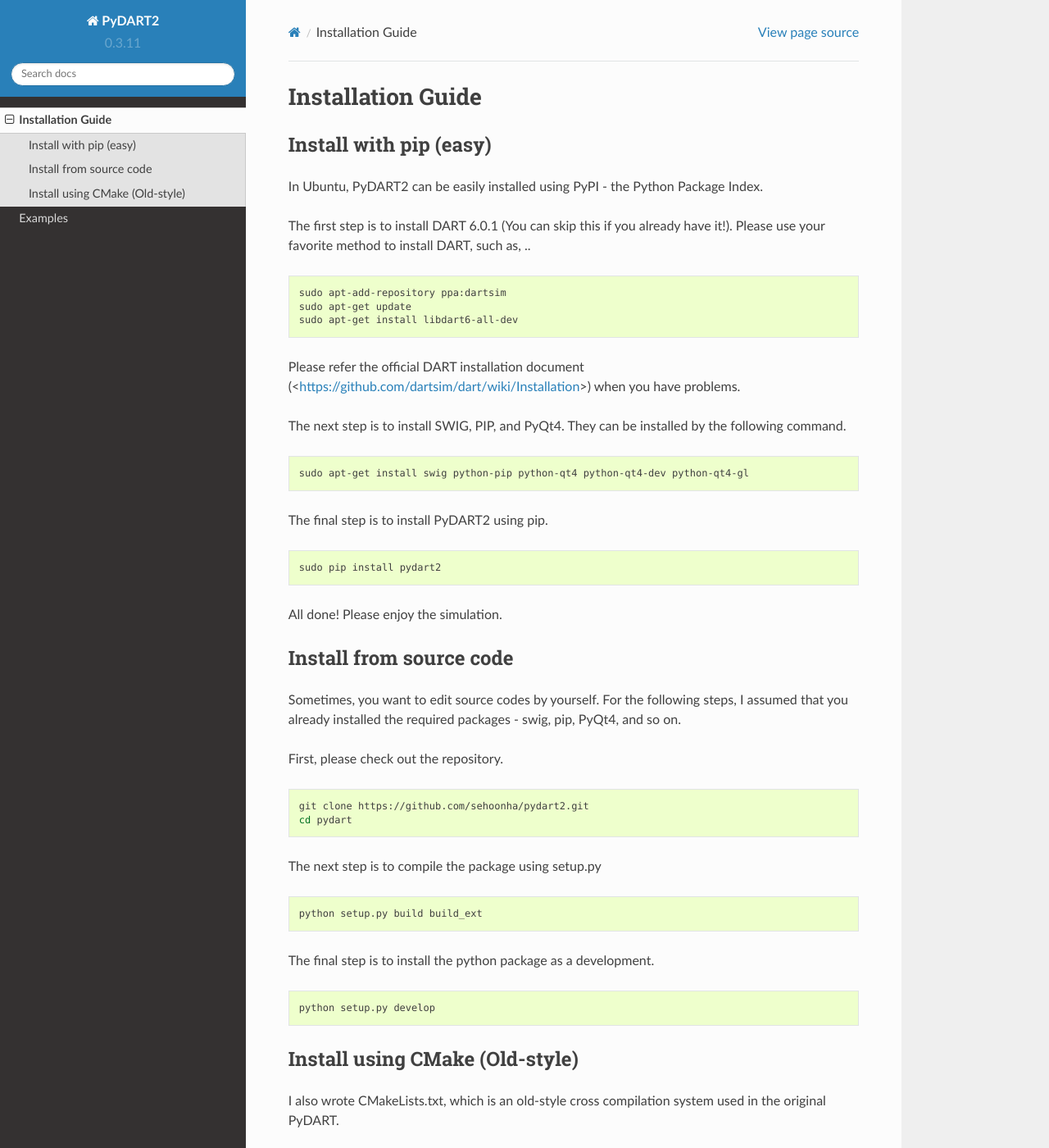
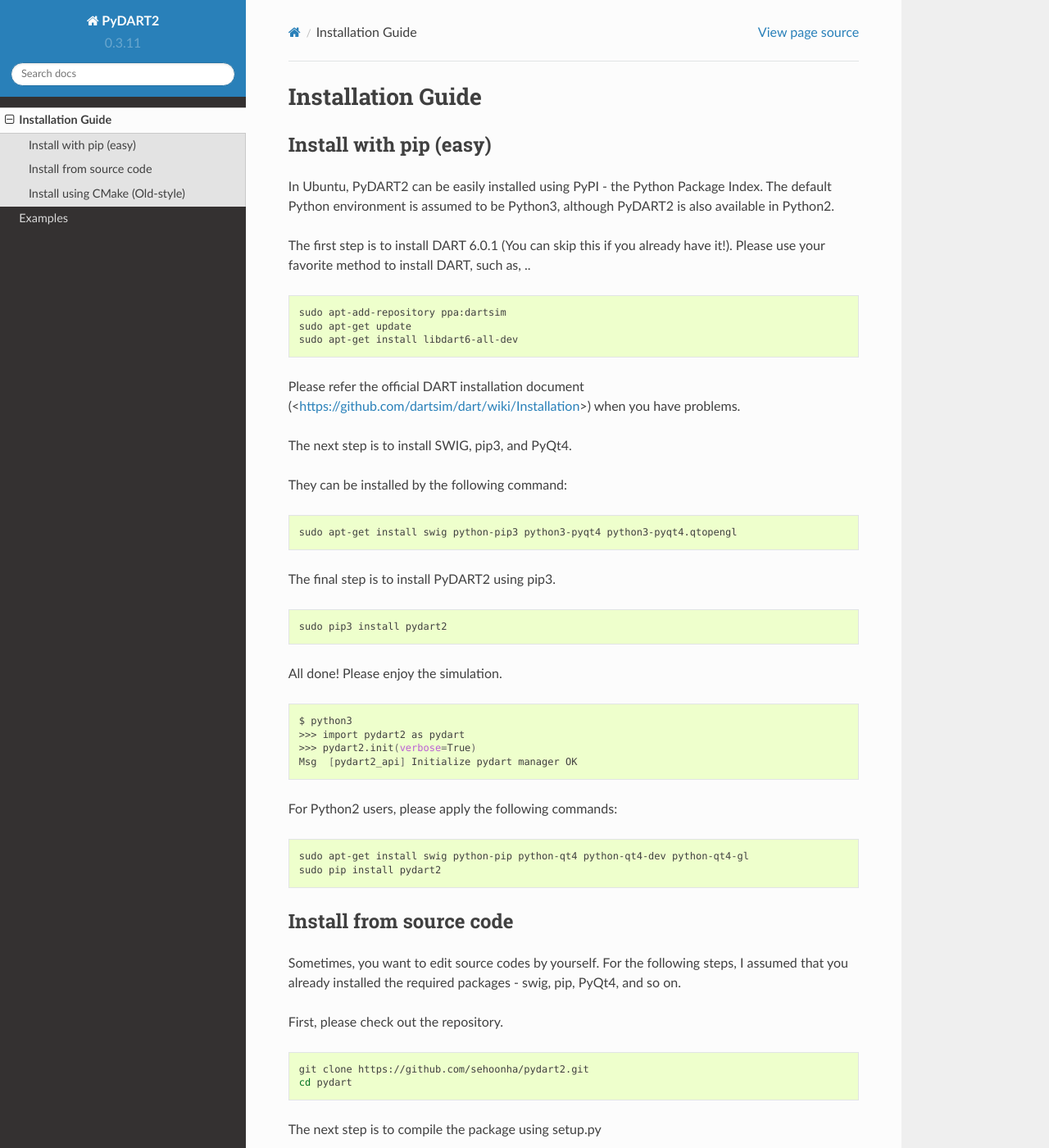
Before and after one commit to sehoonha/pydart2, a Sphinx documentation site: the page built from docs/source/install.rst, in a window 1280 px wide and 1400 px high. Shown: the whole window at 82% size. Built offline with Sphinx 7.4.7 and the Read the Docs theme 2.0.0, drawn with Linux system fonts in a browser that asks for light colours.

Commit message:
for python2 and python3....

```diff
--- a/docs/source/install.rst
+++ b/docs/source/install.rst
@@ -5,6 +5,7 @@
 ----------------------------------
 In Ubuntu, PyDART2 can be easily installed using PyPI - the Python Package
 Index.
+The default Python environment is assumed to be Python3, although PyDART2 is also available in Python2.
 
 The first step is to install DART 6.0.1 (You can skip this if you already have it!).
 Please use your favorite method to install DART, such as, ..
@@ -21,20 +22,38 @@
 when you have problems.
 
 
-The next step is to install SWIG, PIP, and PyQt4.
-They can be installed by the following command.
+The next step is to install SWIG, pip3, and PyQt4.
+
+They can be installed by the following command:
+
+.. code-block:: bash
+
+   sudo apt-get install swig python-pip3 python3-pyqt4 python3-pyqt4.qtopengl
+
+
+The final step is to install PyDART2 using pip3.
+
+.. code-block:: bash
+
+   sudo pip3 install pydart2
+
+All done! Please enjoy the simulation.
+
+.. code-block:: bash
+
+   $ python3
+   >>> import pydart2 as pydart
+   >>> pydart2.init(verbose=True)
+   Msg  [pydart2_api] Initialize pydart manager OK
+
+For Python2 users, please apply the following commands:
 
 .. code-block:: bash
 
    sudo apt-get install swig python-pip python-qt4 python-qt4-dev python-qt4-gl
-
-The final step is to install PyDART2 using pip.
-
-.. code-block:: bash
-
    sudo pip install pydart2
 
-All done! Please enjoy the simulation.
+
 
 Install from source code
 ----------------------------------
```
Also changed, not shown: setup.py (+7 -6 lines), .travis.yml.
